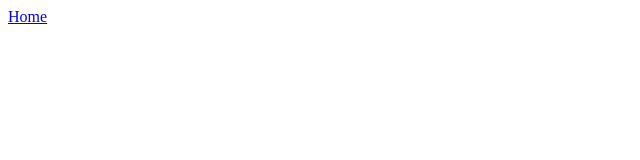
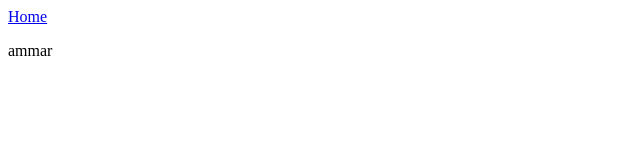
Before and after one commit to ammarhussain278/Travel-Package-Booking-Website, a plain HTML site: page index.html in a window 1280 px wide. Shown: the full height of the page, 0-640 px from the left. Drawn offline with Linux system fonts and the light colour scheme.

Commit message:
first commit

```diff
--- a/index.html
+++ b/index.html
@@ -9,6 +9,8 @@
 
 <body>
     <a href="/home">Home</a>
+
+    <p>ammar</p>
 </body>
 
 </html>
```
